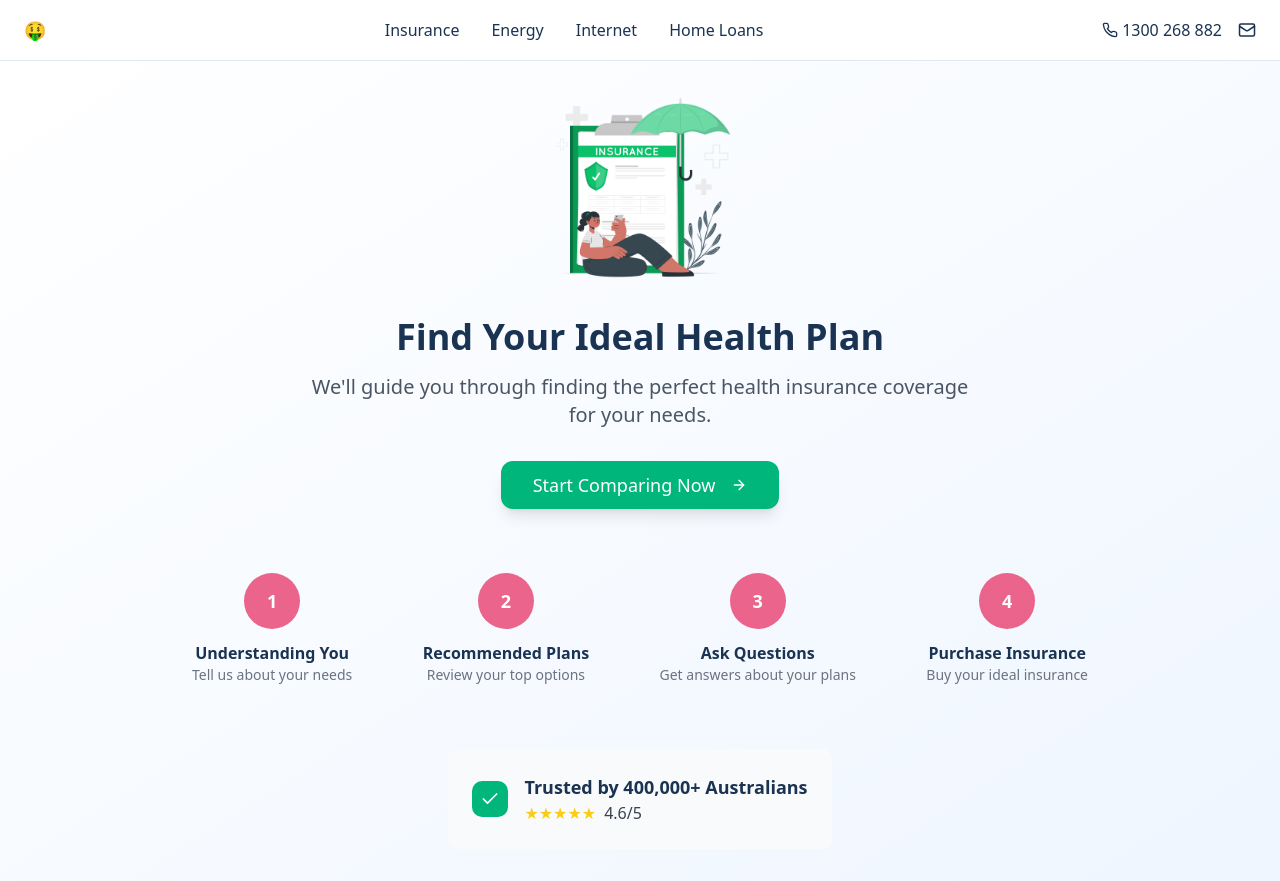
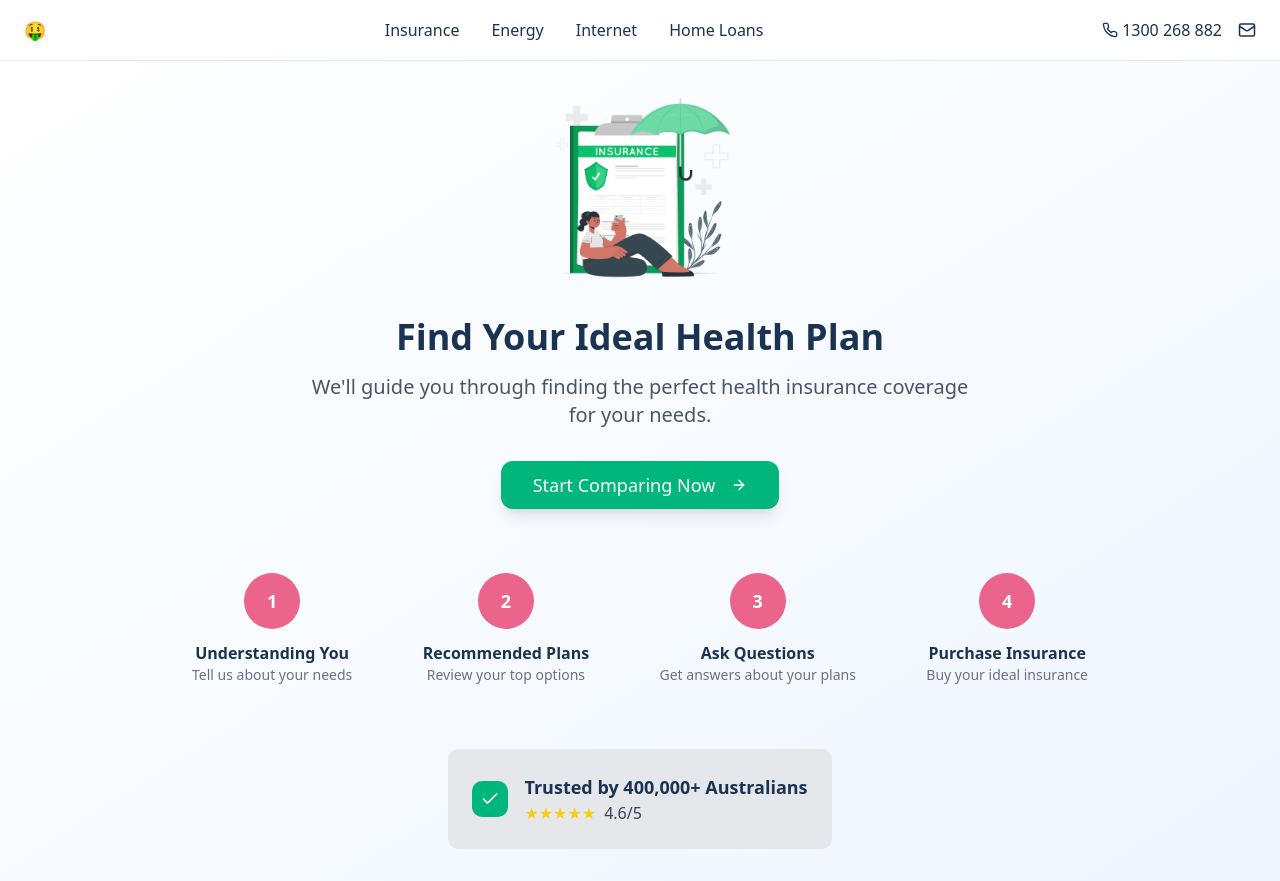
Before and after one commit to gayathrikasi-everest/compare-insurance, a React (Vite) app: page / in a window 1280 px wide. Built offline with nearby package versions, Linux system fonts and the light colour scheme.

Commit message:
Fix: Improve background color contrast
Adjust background colors to meet WCAG guidelines.

```diff
--- a/src/pages/Index.tsx
+++ b/src/pages/Index.tsx
@@ -85,7 +85,7 @@ const Index = () => {
         </div>
 
         {/* Trust Badge */}
-        <div className="bg-gray-50 rounded-md p-6 max-w-md">
+        <div className="bg-gray-200 rounded-md p-6 max-w-md">
           <div className="flex items-center">
             <div className="bg-cc-green rounded-md p-2 mr-4">
               <Check className="w-5 h-5 text-white" />
```
